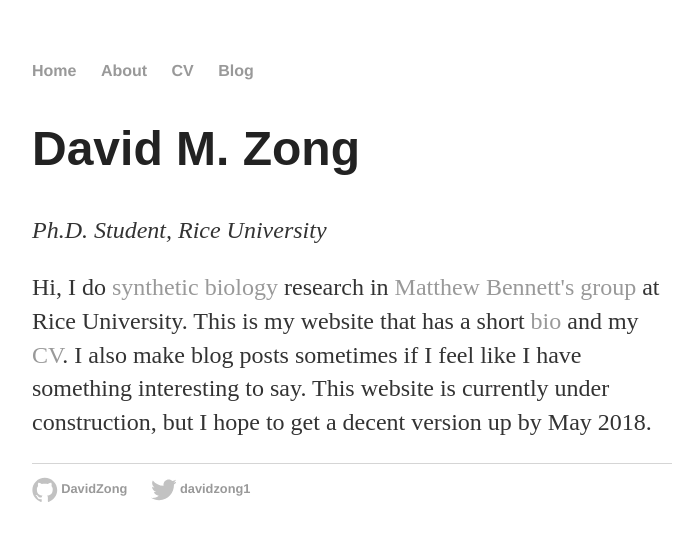
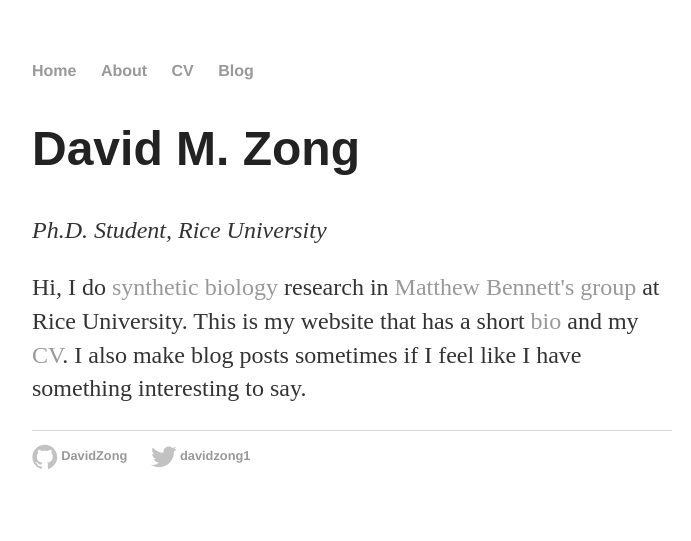
Before and after one commit to DavidZong/DavidZong.github.io, a Jekyll site: the page built from index.html, in a window 1280 px wide. Shown: the top 541 px of the page, without its empty margins (288-979 px from the left). Built offline with Jekyll 4.4.1, drawn with Linux system fonts in a browser that asks for light colours.

Commit message:
remove sentence about under construction

```diff
--- a/index.html
+++ b/index.html
@@ -5,5 +5,5 @@
 <div class="blurb">
 	<h1>David M. Zong</h1>
 	<p><i>Ph.D. Student, Rice University</i></p>
-	<p>Hi, I do <a href="https://en.wikipedia.org/wiki/Synthetic_biology">synthetic biology</a> research in <a href="http://biodesign.rice.edu/">Matthew Bennett's group</a>  at Rice University. This is my website that has a short <a href="/about/">bio</a> and my <a href="/cv/">CV</a>. I also make blog posts sometimes if I feel like I have something interesting to say. This website is currently under construction, but I hope to get a decent version up by May 2018.</p>
+	<p>Hi, I do <a href="https://en.wikipedia.org/wiki/Synthetic_biology">synthetic biology</a> research in <a href="http://biodesign.rice.edu/">Matthew Bennett's group</a>  at Rice University. This is my website that has a short <a href="/about/">bio</a> and my <a href="/cv/">CV</a>. I also make blog posts sometimes if I feel like I have something interesting to say.</p>
 </div> <!-- blurb -->
```
